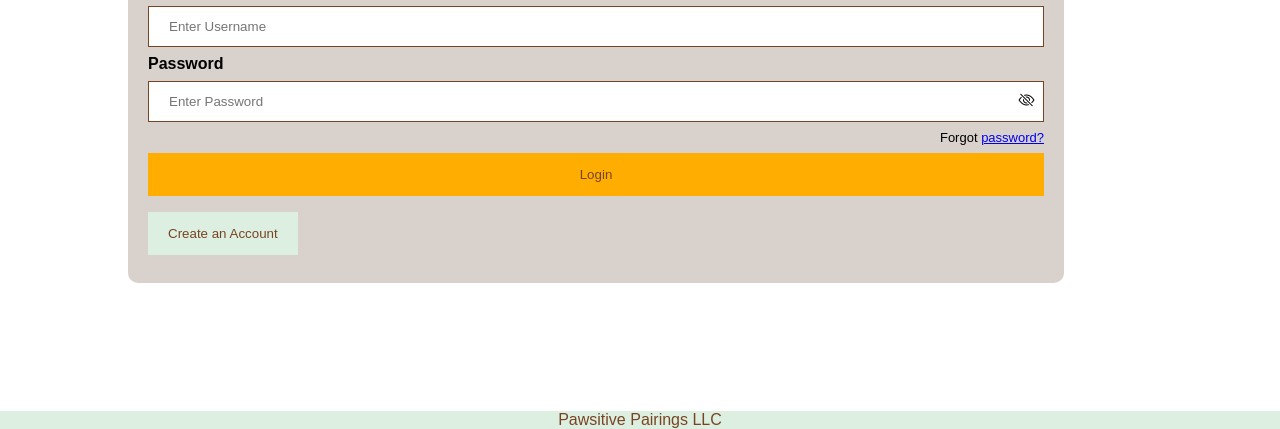
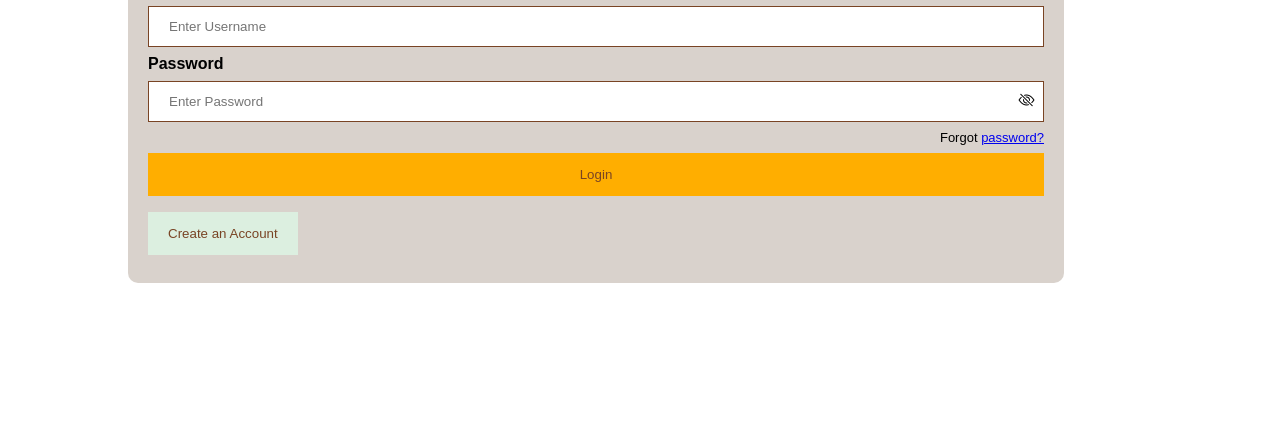
Before and after one commit to maddiewaldie/COEN-163-Final-Project, a website: page login.html in a window 1280 px wide. Shown: the part 880-1309 px from the top of the page. Drawn offline with nearby package versions, Linux system fonts and the light colour scheme; a web font is replaced by a local one.

Commit message:
Update login.html

```diff
--- a/login.html
+++ b/login.html
@@ -73,9 +73,5 @@
             </div>
           </form>
         </div>
-
-        <footer>
-            Pawsitive Pairings LLC
-        </footer>
     </body>
 </html>
```
